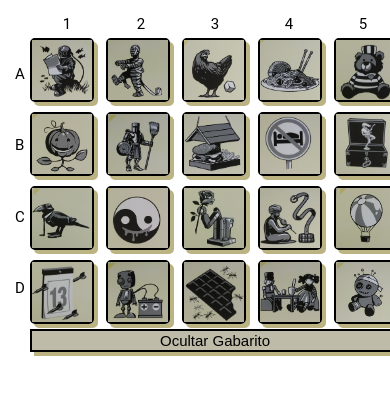
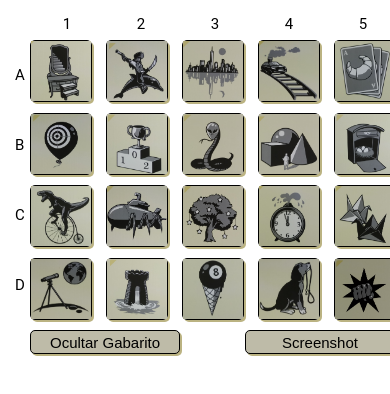
Before and after one commit to marianeflor/cd, a React (Create React App) app: page / in a window 390 px wide. Shown: the top 394 px of the page. Built offline with nearby package versions, Linux system fonts and the light colour scheme.

Commit message:
react-component-export-image

```diff
--- a/package.json
+++ b/package.json
@@ -8,6 +8,7 @@
     "@testing-library/react": "^9.3.2",
     "@testing-library/user-event": "^7.1.2",
     "react": "^16.13.1",
+    "react-component-export-image": "^0.1.6",
     "react-dom": "^16.13.1",
     "react-scripts": "3.4.1"
   },
--- a/src/App.css
+++ b/src/App.css
@@ -2,6 +2,7 @@ main {
     margin: 5px;
     display: flex;
     justify-content: space-between;
+    height: 730px;
 }
 
 .grid {
@@ -50,7 +51,7 @@ main {
 
     box-shadow: 4px 4px #bbb382;
     border: 2px solid black;
-    border-radius: 5px;
+    border-radius: 10px;
 }
 
 .image {
@@ -63,15 +64,18 @@ main {
     font-size: 30px;
     grid-column-start: span 2;
     margin-top: 10px;
-    margin-left: 30px;
+    margin-left: 35px;
     text-align: center;
     border: 2px solid black;
     box-shadow: 4px 4px #bbb382;
+    border-radius: 5px;
 }
 
 .button {
     background-color: #bebba8;
     color: black;
+    width: 300px;
+    height: 45px;
 }
 
 .button:hover {
@@ -79,10 +83,16 @@ main {
     box-shadow: 4px 4px #bebba8;
 }
 
+.screenshot {
+    position: relative;
+    top: -55px;
+    right: -560px;
+}
+
 @media screen and (max-width: 900px) {
 
     main {
-        height: 320px;
+        height: 310px;
     }
 
     .grid {
@@ -97,6 +107,9 @@ main {
     .img-grid picture {
         width: 60px;
         height: 60px;
+        box-shadow: 2px 2px #bbb382;
+        border: 1px solid black;
+        border-radius: 5px;
     }
 
     .image {
@@ -107,8 +120,22 @@ main {
     .box {
         font-size: 15px;
         margin-top: 5px;
-        margin-left: 15px;
+        margin-left: 20px;
+        border: 1px solid black;
+        box-shadow: 2px 2px #bbb382;
     }
+
+    .button {
+        width: 150px;
+        height: 24px;
+    }
+
+    .screenshot {
+        position: relative;
+        top: -29px;
+        right: -215px;
+    }
+
 
 }
 
--- a/src/App.js
+++ b/src/App.js
@@ -1,103 +1,9 @@
-import React, {useState} from 'react'
-import Image from './components/Image'
+import React from 'react'
 import './App.css'
-import Column from './components/Column'
-import Row from './components/Row'
+import ExportImage from './components/ExportImage'
 
 function App() {
-  const listImg = []
-  const listColors = ['beige','beige','beige','beige',
-                      'black',
-                      'blue','blue','blue','blue','blue','blue','blue',
-                      'red','red','red','red','red','red','red']
-
-  const randomInt = (min, max) => {
-    return min + Math.floor((max - min) * Math.random())
-  }
-
-  while (listImg.length < 20){
-    const numRandom = randomInt(1,271)
-    if(!listImg.includes(numRandom)) listImg.push(numRandom)
-  }
-
-  const [initial, setInitial] = useState(listImg)
-  const [images, setImages] = useState(initial)
-
-  let color
-  if(Math.random() > 0.5) {
-    color = 'blue'
-  } else {
-    color = 'red'
-  }
-  const [timeColor, setTimeColor] = useState(color)
-  listColors.push(timeColor)
-
-  const arrayShuffle = arr => {
-    for (let i = arr.length -1; i > 0; i--) {
-      const j = Math.floor(Math.random() * (i +1))
-      const temp = arr[i]
-      arr[i] = arr[j]
-      arr[j] = temp
-    }
-    return arr
-  }
-
-  const [template, setTemplate] = useState(arrayShuffle(listColors))
-
-  const toggleClick = e => {
-
-    e.preventDefault()
-
-    const position = e.target.attributes.property.nodeValue
-    const alt = e.target.attributes.alt.nodeValue
-
-    setImages(images.map((img) => {
-      if (img == alt) {
-        if (template[position] != img) {
-          return template[position]
-        } else {
-          return initial[position]
-        }
-      } else {
-        return img
-      }
-    }))
-  }
-
-  const [hidden, setHidden] = useState('')
-  const [hiddenShow, setHiddenShow] = useState('Ocultar')
-  const buttonClick = (hidden, hiddenShow) => {
-    hidden == '' ? setHidden('hidden') : setHidden('')
-    hiddenShow == 'Mostrar' ? setHiddenShow('Ocultar') : setHiddenShow('Mostrar')
-  }
-
-  return (
-    <main>
-      <div className='grid'>
-        <Column />
-        <Row />
-        <section className='img-grid'>
-          {images.map((img, i) => (
-            <Image name={img} key={i} position={i} toggleClick={toggleClick}/>
-            ))
-          }
-        </section>
-        <button className="box button" type="button" onClick={() => buttonClick(hidden, hiddenShow)}>{`${hiddenShow} Gabarito`}</button>
-      </div>
-
-      <div className={`grid smaller ${hidden}`}>
-        <Column />
-        <Row />
-        <section className='img-grid'>
-          {template.map((img, i) => (
-            <Image name={img} key={i} />
-            ))
-          }
-        </section>
-        <h1 className='box' style={{backgroundColor: `${timeColor}`}}>Time Inicial</h1>
-      </div>
-    </main>
-  )
+  return (<ExportImage />)
 }
 
 export default App
--- /dev/null
+++ b/src/components/ExportImage.jsx
@@ -0,0 +1,23 @@
+import { exportComponentAsPNG } from "react-component-export-image"
+import React, { useRef } from "react"
+import Game from "./Game"
+
+const ComponentToPrint = React.forwardRef((props, ref) => (
+    <div ref={ref}>
+        <Game />
+    </div>
+))
+
+const ExportImage = () => {
+    const componentRef = useRef()
+
+    return (
+    <React.Fragment>
+        <ComponentToPrint ref={componentRef} />
+        <button className="box button screenshot" onClick={() => exportComponentAsPNG(componentRef)}>
+            Screenshot
+        </button>
+    </React.Fragment>)
+}
+
+export default ExportImage
--- /dev/null
+++ b/src/components/Game.jsx
@@ -0,0 +1,112 @@
+import React, { useState } from "react"
+
+import Image from "./Image"
+import Column from "./Column"
+import Row from "./Row"
+import HiddenShow from "./HiddenShow"
+
+function Game() {
+  const listImg = []
+  const listColors = [
+    "beige","beige","beige","beige",
+    "black",
+    "blue","blue","blue","blue","blue","blue","blue",
+    "red","red","red","red","red","red","red"
+  ]
+
+  const randomInt = (min, max) => {
+    return min + Math.floor((max - min) * Math.random())
+  }
+
+  while (listImg.length < 20) {
+    const numRandom = randomInt(1, 271)
+    if (!listImg.includes(numRandom)) listImg.push(numRandom)
+  }
+
+  const [initial, setInitial] = useState(listImg)
+  const [images, setImages] = useState(initial)
+
+  let color
+  if (Math.random() > 0.5) {
+    color = "blue"
+  } else {
+    color = "red"
+  }
+
+  const [timeColor, setTimeColor] = useState(color)
+  listColors.push(timeColor)
+
+  const arrayShuffle = (arr) => {
+    for (let i = arr.length - 1; i > 0; i--) {
+      const j = Math.floor(Math.random() * (i + 1))
+      const temp = arr[i]
+      arr[i] = arr[j]
+      arr[j] = temp
+    }
+    return arr
+  }
+
+  const [template, setTemplate] = useState(arrayShuffle(listColors))
+
+  const toggleClick = (e) => {
+    e.preventDefault()
+
+    const position = e.target.attributes.property.nodeValue
+    const alt = e.target.attributes.alt.nodeValue
+
+    setImages(
+      images.map((img) => {
+        if (img == alt) {
+          if (template[position] != img) {
+            return template[position]
+          } else {
+            return initial[position]
+          }
+        } else {
+          return img
+        }
+      })
+    )
+  }
+
+  const [hidden, setHidden] = useState("")
+  const [hiddenShow, setHiddenShow] = useState("Ocultar")
+  const buttonClick = (hidden, hiddenShow) => {
+    hidden == "" ? setHidden("hidden") : setHidden("")
+    hiddenShow == "Mostrar"
+      ? setHiddenShow("Ocultar")
+      : setHiddenShow("Mostrar")
+  }
+
+  return (
+    <>
+        <main>
+        <div className="grid">
+            <Column />
+            <Row />
+            <section className="img-grid">
+            {images.map((img, i) => (
+                <Image name={img} key={i} position={i} toggleClick={toggleClick} />
+            ))}
+            </section>
+        </div>
+
+        <div className={`grid smaller ${hidden}`}>
+            <Column />
+            <Row />
+            <section className="img-grid">
+            {template.map((img, i) => (
+                <Image name={img} key={i} />
+            ))}
+            </section>
+            <h1 className="box" style={{ backgroundColor: `${timeColor}` }}>
+            Time Inicial
+            </h1>
+        </div>
+        </main>
+        <HiddenShow hidden={hidden} hiddenShow={hiddenShow} buttonClick={buttonClick}/>
+    </>
+  )
+}
+
+export default Game
--- /dev/null
+++ b/src/components/HiddenShow.jsx
@@ -0,0 +1,6 @@
+import React from 'react'
+
+export default props =>
+    <button className="box button" type="button" onClick={() => props.buttonClick(props.hidden, props.hiddenShow)}>
+        {`${props.hiddenShow} Gabarito`}
+    </button>
```
